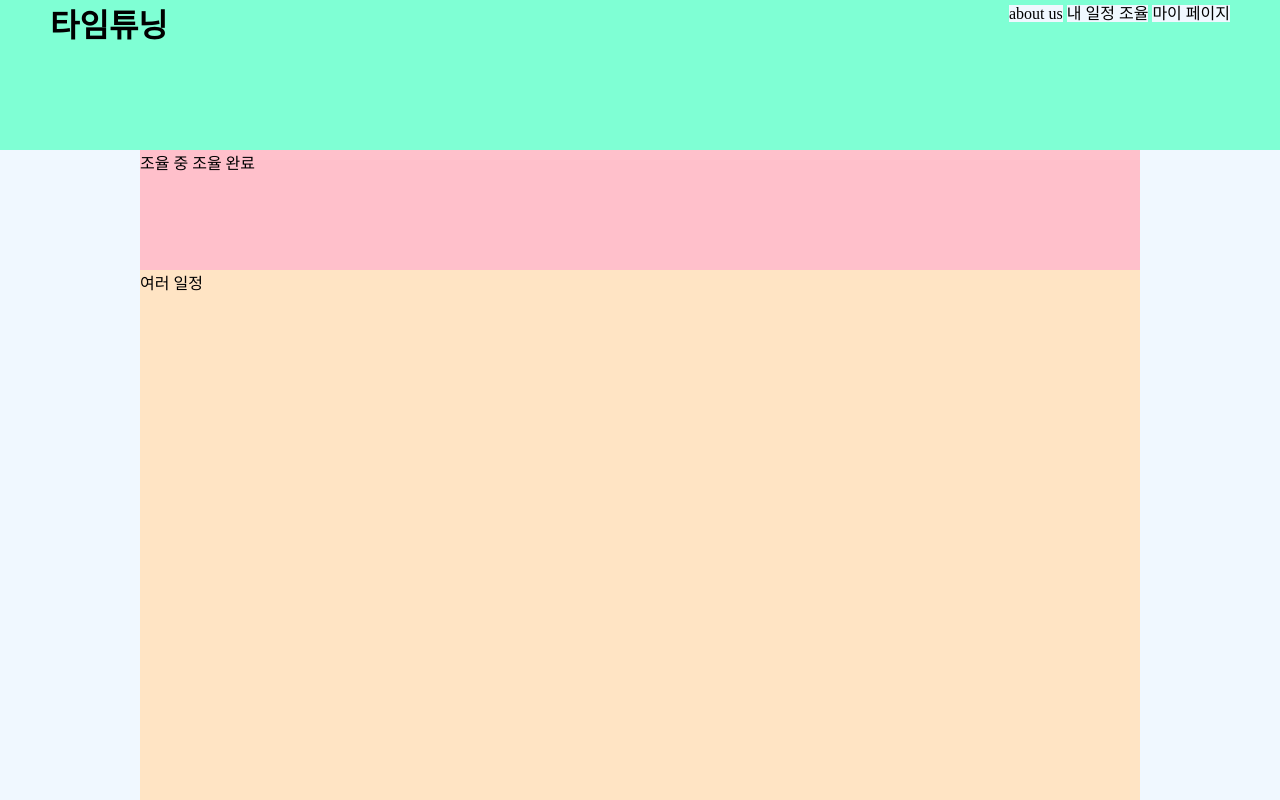
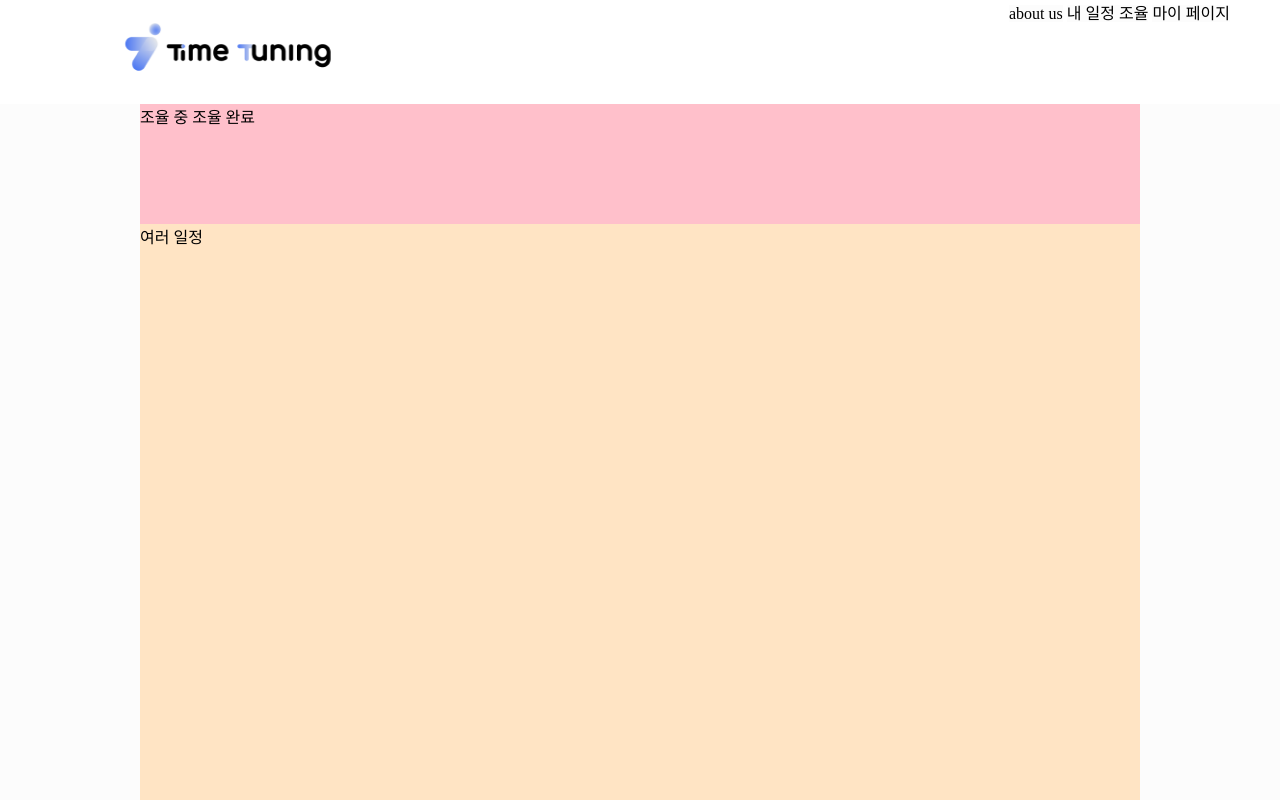
Before and after one commit to manyyeon/TIME-TUNNING_Front-End-Web, a plain HTML site: page index.html in a window 1280 px wide. Shown: the top 800 px of the page. Drawn offline with Linux system fonts and the light colour scheme.

Commit message:
헤더 로고 수정

```diff
--- a/index.html
+++ b/index.html
@@ -10,7 +10,9 @@
   </head>
   <body>
     <header class="main-header">
-      <h1 class="logo">타임튜닝</h1>
+      <h1 class="logo">
+        <img class="logo-image" src="logo.png" alt="타임튜닝 로고">
+      </h1>
       <ul class="menu">
         <a>about us</a>
         <a>내 일정 조율</a>
--- a/style.css
+++ b/style.css
@@ -4,7 +4,7 @@
     margin: 0;
     padding: 0;
     height: 1000px;
-    background-color: aliceblue;
+    background-color: #fcfcfc;
 }
 
 
@@ -13,15 +13,23 @@
 .main-header {
     padding: 0 50px;
     width: auto;
-    height: 150px;
-    background-color: aquamarine;
+    height: 104px;
+    background-color: white;
     display: flex;
     justify-content: space-between;
 }
 
 .logo {
-    display: inline;
-    background-color: transparent;
+    width: 240px;
+    height: 56px;
+    position: relative;
+    top: 20%;
+    left: 5%;
+}
+
+.logo-image {
+    width: 240px;
+    height: 56px;
 }
 
 .menu {
@@ -34,7 +42,6 @@
 .main-body {
     width: 1000px;
     margin: 0 auto;
-    /* display: flex; */
     flex-direction: column;
     justify-content: center;
 }
@@ -68,5 +75,5 @@
 .footer {
     width: auto;
     height: 150px;
-    background-color: gray
+    background-color: white;
 }
```
Also changed, not shown: logo.png (added), mypage.png (added).
